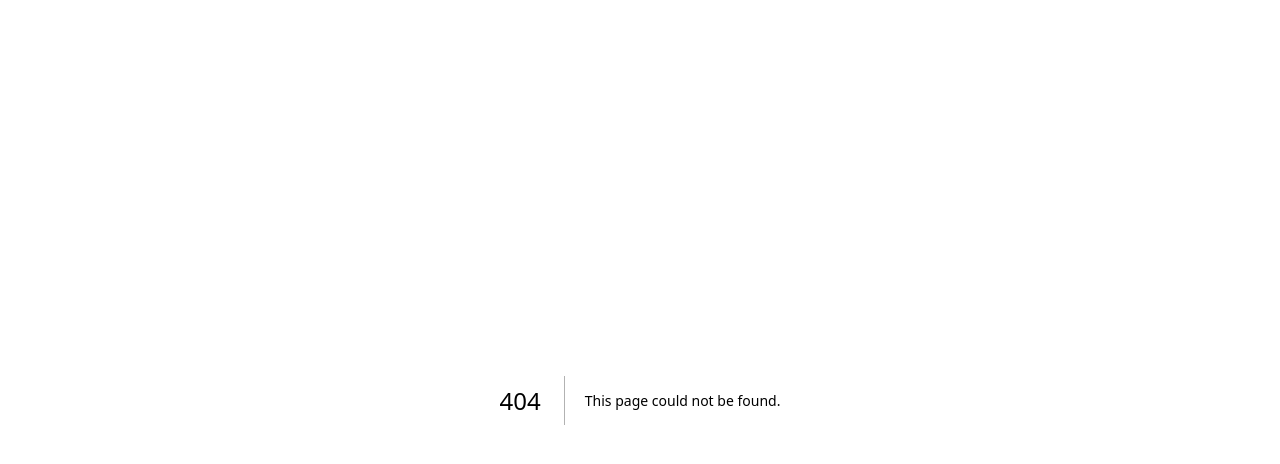
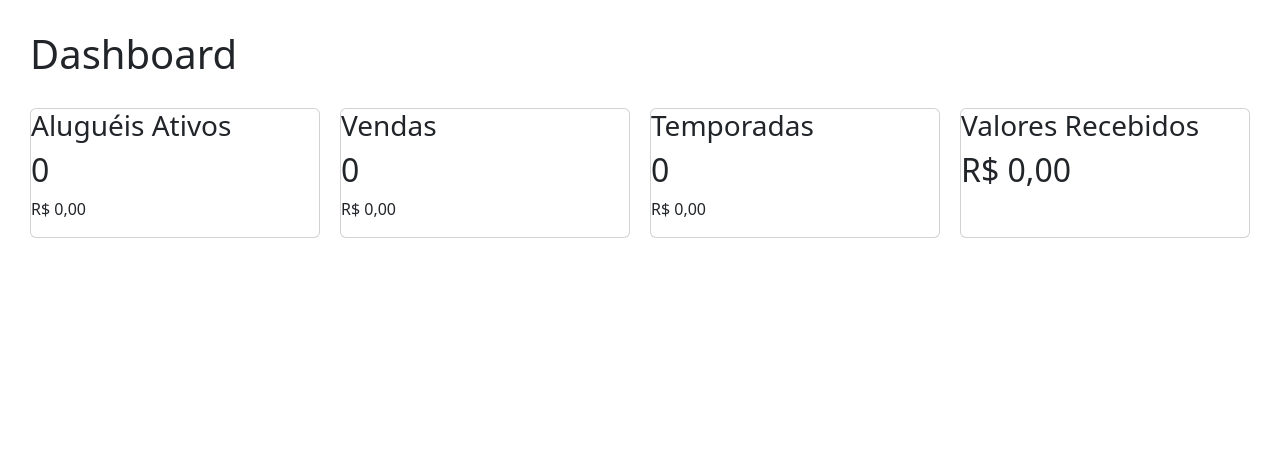
Before and after one commit to MarianeStriani/sistema-imobiliaria, a Next.js app: page /dashboard in a window 1280 px wide. Before the commit this address had no page. Shown: the top 464 px of the page. Built offline with nearby package versions, Linux system fonts and the light colour scheme; no server answers; the database is empty.

Commit message:
Criar dashboard/page.js

```diff
--- /dev/null
+++ b/app/dashboard/page.js
@@ -0,0 +1,116 @@
+"use client"
+
+import { useEffect, useState } from "react"
+import { supabase } from "../../lib/supabase"
+
+export default function Dashboard() {
+  const [contratos, setContratos] = useState([])
+
+  useEffect(() => {
+    buscarContratos()
+  }, [])
+
+  async function buscarContratos() {
+    const { data, error } = await supabase
+      .from("contratos")
+      .select("*")
+
+    if (error) {
+      console.error("Erro ao buscar contratos:", error)
+      return
+    }
+
+    setContratos(data || [])
+  }
+
+  const alugueisAtivos = contratos.filter(
+    contrato =>
+      contrato.categoria === "Aluguel" &&
+      contrato.status === "Ativo"
+  )
+
+  const vendas = contratos.filter(
+    contrato => contrato.categoria === "Venda"
+  )
+
+  const temporadas = contratos.filter(
+    contrato => contrato.categoria === "Temporada"
+  )
+
+  const totalAlugueis = alugueisAtivos.reduce(
+    (total, contrato) =>
+      total + Number(contrato.valor_aluguel || contrato.valor || 0),
+    0
+  )
+
+  const totalVendas = vendas.reduce(
+    (total, contrato) =>
+      total + Number(contrato.valor || contrato.valor_venda || 0),
+    0
+  )
+
+  const totalTemporadas = temporadas.reduce(
+    (total, contrato) =>
+      total + Number(contrato.valor || contrato.valor_temporada || 0),
+    0
+  )
+
+  const totalRecebido =
+    totalAlugueis + totalVendas + totalTemporadas
+
+  return (
+    <main style={{ padding: "30px" }}>
+      <h1>Dashboard</h1>
+
+      <div
+        style={{
+          display: "grid",
+          gridTemplateColumns: "repeat(auto-fit, minmax(220px, 1fr))",
+          gap: "20px",
+          marginTop: "30px"
+        }}
+      >
+
+        <div className="card">
+          <h3>Aluguéis Ativos</h3>
+          <h2>{alugueisAtivos.length}</h2>
+          <p>
+            R$ {totalAlugueis.toLocaleString("pt-BR", {
+              minimumFractionDigits: 2
+            })}
+          </p>
+        </div>
+
+        <div className="card">
+          <h3>Vendas</h3>
+          <h2>{vendas.length}</h2>
+          <p>
+            R$ {totalVendas.toLocaleString("pt-BR", {
+              minimumFractionDigits: 2
+            })}
+          </p>
+        </div>
+
+        <div className="card">
+          <h3>Temporadas</h3>
+          <h2>{temporadas.length}</h2>
+          <p>
+            R$ {totalTemporadas.toLocaleString("pt-BR", {
+              minimumFractionDigits: 2
+            })}
+          </p>
+        </div>
+
+        <div className="card">
+          <h3>Valores Recebidos</h3>
+          <h2>
+            R$ {totalRecebido.toLocaleString("pt-BR", {
+              minimumFractionDigits: 2
+            })}
+          </h2>
+        </div>
+
+      </div>
+    </main>
+  )
+}
```
